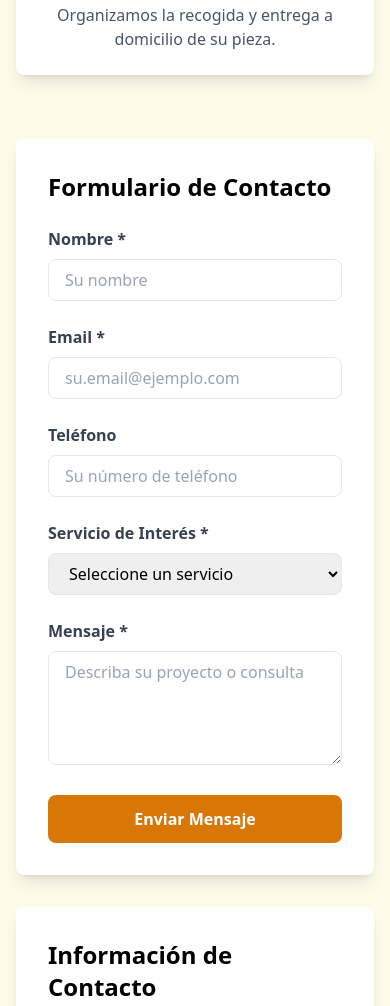
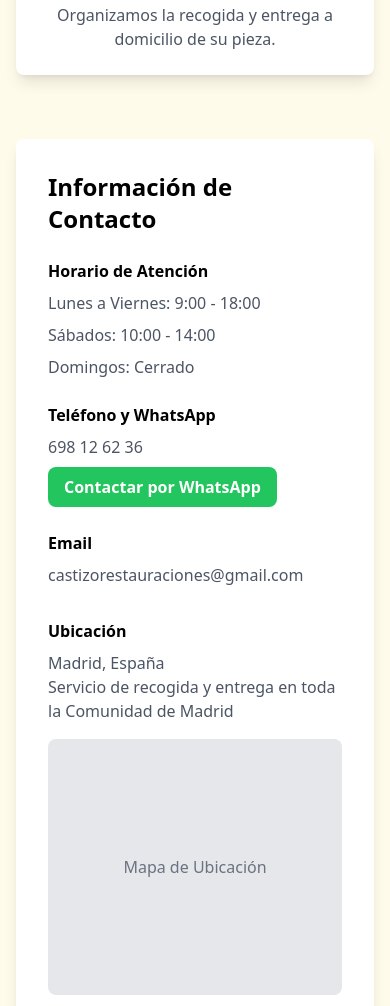
Before and after one commit to marc-hg/castizo-restauraciones-gatsby, a Gatsby site: page /contacto in a window 390 px wide. Shown: the part 1185-2191 px from the top of the page. Built offline with nearby package versions, Linux system fonts and the light colour scheme; Gatsby itself is replaced by a stand-in of ours.

Commit message:
Refactor contact forms and layout in Contact and Index pages
- Removed the contact form from the Index page.
- Simplified the layout of the Contact page by restructuring the contact information section.
- Enhanced the Contact page with a new WhatsApp contact button.
- Improved responsiveness by adjusting grid layouts for better display on different screen sizes.

```diff
--- a/src/pages/contacto.tsx
+++ b/src/pages/contacto.tsx
@@ -48,102 +48,13 @@ const ContactPage = () => {
             </div>
           </section>
 
-          <div className="grid grid-cols-1 lg:grid-cols-2 gap-8">
-            {/* Contact Form */}
-            <section>
-              <div className="bg-white rounded-lg shadow-lg p-8">
-                <h2 className="text-2xl font-bold mb-6">Formulario de Contacto</h2>
-                <form className="space-y-6">
-                  <div>
-                    <label htmlFor="name" className="block text-gray-700 font-bold mb-2">
-                      Nombre *
-                    </label>
-                    <input
-                      type="text"
-                      id="name"
-                      name="name"
-                      required
-                      className="w-full px-4 py-2 border rounded-lg focus:outline-none focus:border-amber-500"
-                      placeholder="Su nombre"
-                    />
-                  </div>
-
-                  <div>
-                    <label htmlFor="email" className="block text-gray-700 font-bold mb-2">
-                      Email *
-                    </label>
-                    <input
-                      type="email"
-                      id="email"
-                      name="email"
-                      required
-                      className="w-full px-4 py-2 border rounded-lg focus:outline-none focus:border-amber-500"
-                      placeholder="su.email@ejemplo.com"
-                    />
-                  </div>
-
-                  <div>
-                    <label htmlFor="phone" className="block text-gray-700 font-bold mb-2">
-                      Teléfono
-                    </label>
-                    <input
-                      type="tel"
-                      id="phone"
-                      name="phone"
-                      className="w-full px-4 py-2 border rounded-lg focus:outline-none focus:border-amber-500"
-                      placeholder="Su número de teléfono"
-                    />
-                  </div>
-
-                  <div>
-                    <label htmlFor="service" className="block text-gray-700 font-bold mb-2">
-                      Servicio de Interés *
-                    </label>
-                    <select
-                      id="service"
-                      name="service"
-                      required
-                      className="w-full px-4 py-2 border rounded-lg focus:outline-none focus:border-amber-500"
-                    >
-                      <option value="">Seleccione un servicio</option>
-                      <option value="restauracion">Restauración de Muebles</option>
-                      <option value="dorados">Dorados con Pan de Oro</option>
-                      <option value="reproduccion">Reproducción de Muebles</option>
-                      <option value="lamparas">Restauración de Lámparas</option>
-                    </select>
-                  </div>
-
-                  <div>
-                    <label htmlFor="message" className="block text-gray-700 font-bold mb-2">
-                      Mensaje *
-                    </label>
-                    <textarea
-                      id="message"
-                      name="message"
-                      required
-                      rows={4}
-                      className="w-full px-4 py-2 border rounded-lg focus:outline-none focus:border-amber-500"
-                      placeholder="Describa su proyecto o consulta"
-                    ></textarea>
-                  </div>
-
-                  <div>
-                    <button
-                      type="submit"
-                      className="w-full bg-amber-600 hover:bg-amber-700 text-white font-bold py-3 px-6 rounded-lg transition duration-300"
-                    >
-                      Enviar Mensaje
-                    </button>
-                  </div>
-                </form>
-              </div>
-            </section>
-
+          <div className="grid grid-cols-1 gap-8">
             {/* Contact Information */}
             <section>
               <div className="bg-white rounded-lg shadow-lg p-8">
                 <h2 className="text-2xl font-bold mb-6">Información de Contacto</h2>
 
+                <div className="grid grid-cols-1 md:grid-cols-2 gap-8">
                   <div className="space-y-6">
                     <div>
                       <h3 className="font-bold mb-2">Horario de Atención</h3>
@@ -161,6 +72,16 @@ const ContactPage = () => {
                           698 12 62 36
                         </a>
                       </p>
+                      <div className="mt-2">
+                        <a
+                          href="https://wa.me/34698126236"
+                          target="_blank"
+                          rel="noopener noreferrer"
+                          className="inline-block bg-green-500 hover:bg-green-600 text-white font-bold py-2 px-4 rounded-lg transition duration-300"
+                        >
+                          Contactar por WhatsApp
+                        </a>
+                      </div>
                     </div>
 
                     <div>
@@ -170,6 +91,7 @@ const ContactPage = () => {
                           castizorestauraciones@gmail.com
                         </a>
                       </p>
+                    </div>
                   </div>
 
                   <div>
--- a/src/pages/index.tsx
+++ b/src/pages/index.tsx
@@ -284,53 +284,6 @@ const IndexPage = () => {
               <p>Ofrecemos servicio de recogida y entrega a domicilio.</p>
             </div>
           </div>
-
-          <div className="mt-12">
-            <form className="max-w-lg mx-auto bg-white p-6 rounded-lg shadow-lg">
-              <div className="mb-4">
-                <label htmlFor="name" className="block text-gray-700 font-bold mb-2">
-                  Nombre
-                </label>
-                <input
-                  type="text"
-                  id="name"
-                  name="name"
-                  className="w-full px-3 py-2 border rounded-lg focus:outline-none focus:border-amber-500"
-                  required
-                />
-              </div>
-              <div className="mb-4">
-                <label htmlFor="email" className="block text-gray-700 font-bold mb-2">
-                  Email
-                </label>
-                <input
-                  type="email"
-                  id="email"
-                  name="email"
-                  className="w-full px-3 py-2 border rounded-lg focus:outline-none focus:border-amber-500"
-                  required
-                />
-              </div>
-              <div className="mb-4">
-                <label htmlFor="message" className="block text-gray-700 font-bold mb-2">
-                  Mensaje
-                </label>
-                <textarea
-                  id="message"
-                  name="message"
-                  rows={4}
-                  className="w-full px-3 py-2 border rounded-lg focus:outline-none focus:border-amber-500"
-                  required
-                ></textarea>
-              </div>
-              <button
-                type="submit"
-                className="w-full bg-amber-600 hover:bg-amber-700 text-white font-bold py-2 px-4 rounded-lg transition duration-300"
-              >
-                Enviar Mensaje
-              </button>
-            </form>
-          </div>
         </div>
       </section>
     </Layout>
```
Lines whose indentation alone changed are shown as unchanged.
